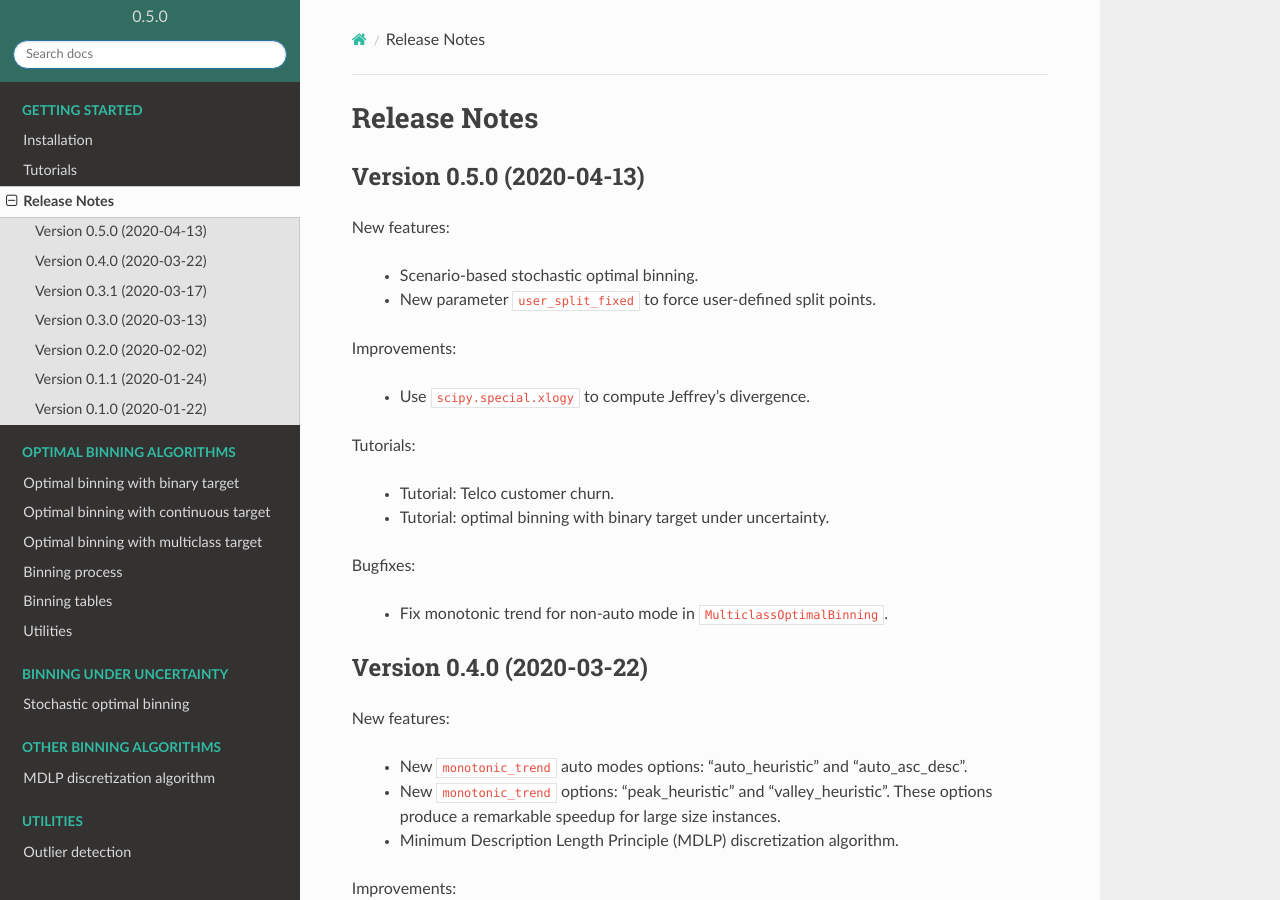
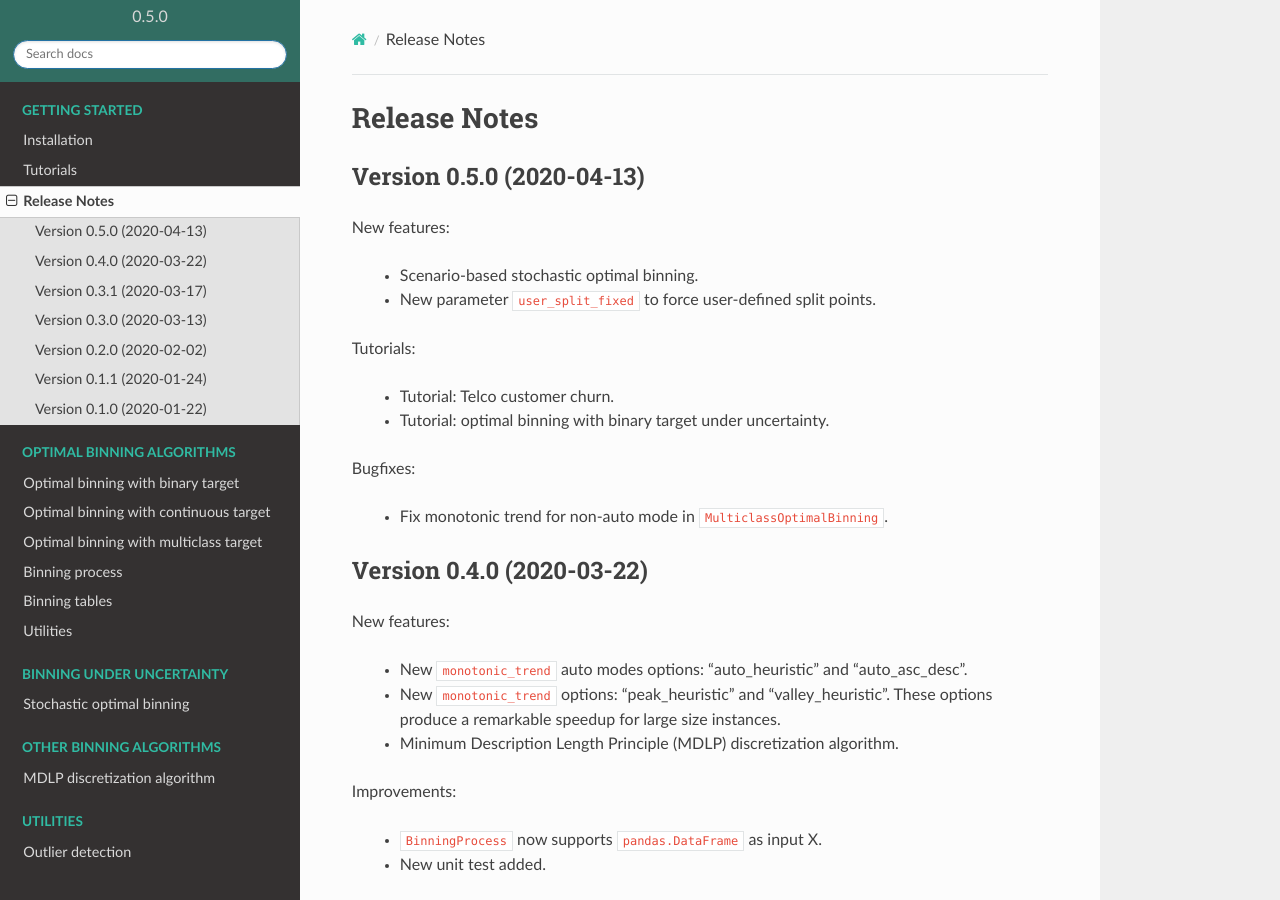
Before and after one commit to guillermo-navas-palencia/optbinning, a Sphinx documentation site: the page built from doc/source/release_notes.rst, in a window 1280 px wide and 900 px high. Built offline with Sphinx 7.4.7 and the Read the Docs theme 2.0.0, drawn with Linux system fonts in a browser that asks for light colours.

Commit message:
Remove section improvements from release notes version 0.5.0

```diff
--- a/doc/source/release_notes.rst
+++ b/doc/source/release_notes.rst
@@ -8,10 +8,6 @@ New features:
 
    - Scenario-based stochastic optimal binning.
    - New parameter ``user_split_fixed`` to force user-defined split points.
-
-Improvements:
-
-   - Use ``scipy.special.xlogy`` to compute Jeffrey's divergence.
 
 Tutorials:
 
```
